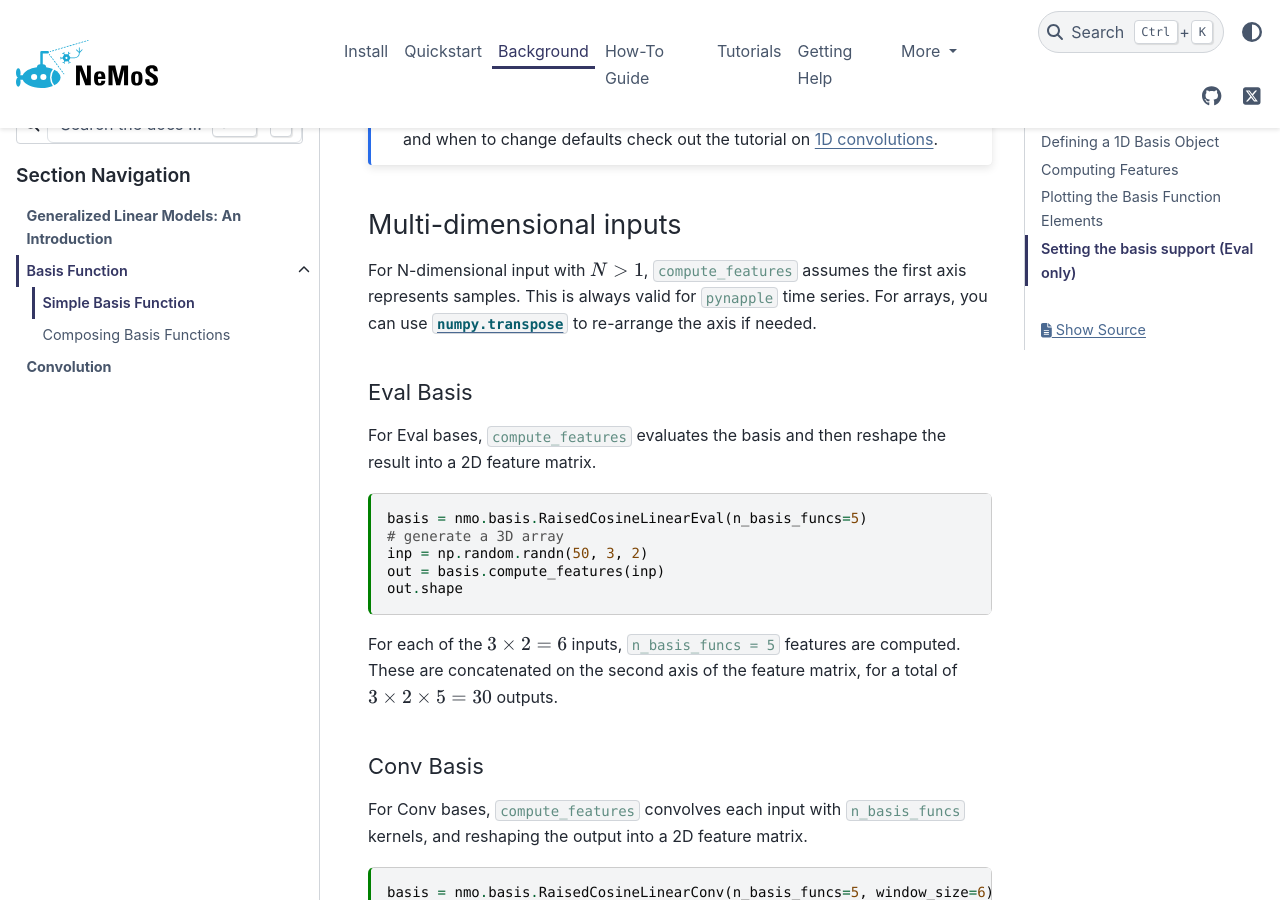
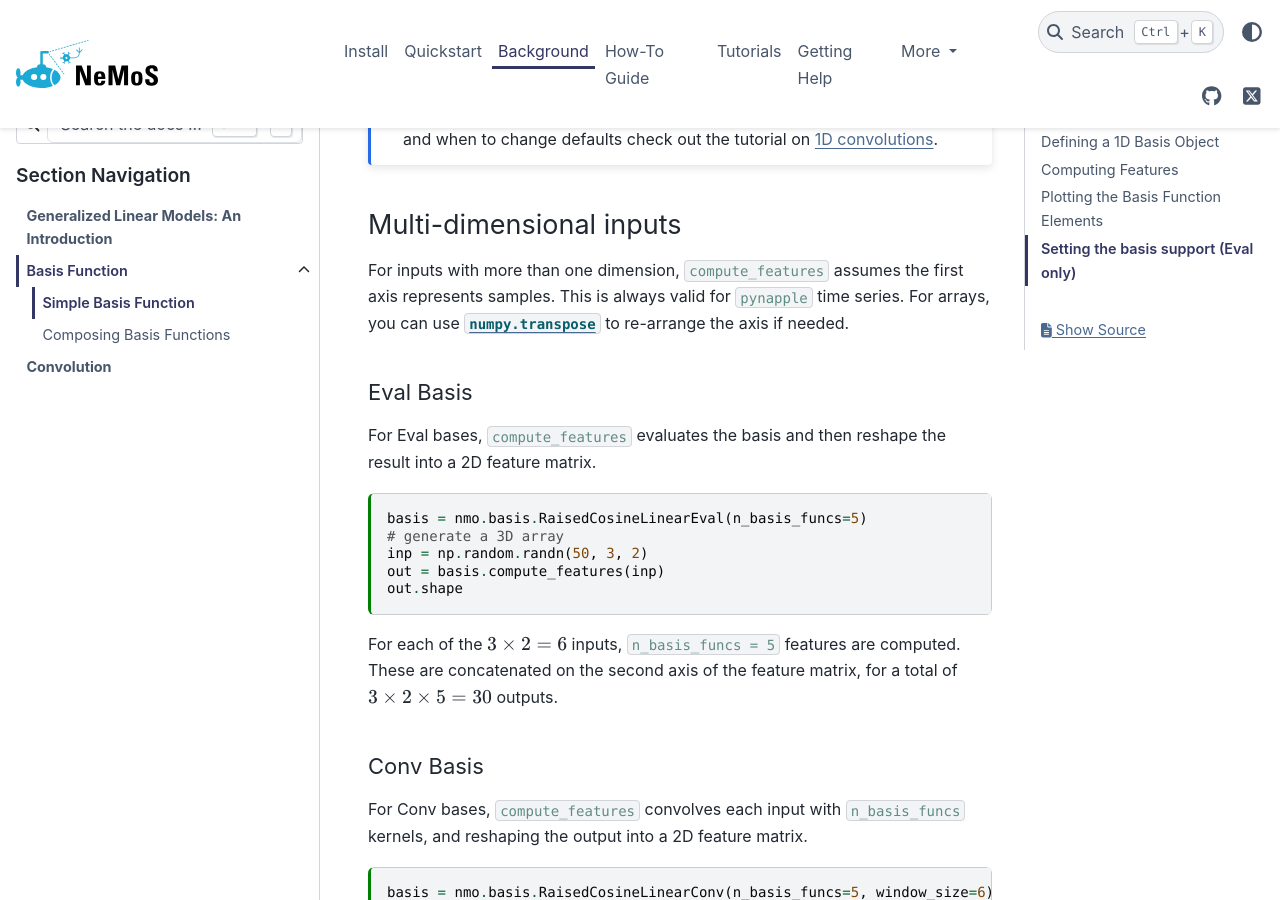
Before and after one commit to flatironinstitute/nemos, a Sphinx documentation site: the page built from docs/background/basis/plot_01_1D_basis_function.md, in a window 1280 px wide and 900 px high, scrolled down 2263 px. Built offline with Sphinx 7.4.7 and the PyData theme 0.15.4, drawn with Linux system fonts in a browser that asks for light colours.

Commit message:
Update docs/background/basis/plot_01_1D_basis_function.md
Co-authored-by: William F. Broderick <billbrod@gmail.com>

```diff
--- a/docs/background/basis/plot_01_1D_basis_function.md
+++ b/docs/background/basis/plot_01_1D_basis_function.md
@@ -137,7 +137,7 @@
 :::
 
 ### Multi-dimensional inputs
-For N-dimensional input with $N>1$, `compute_features` assumes the first axis represents samples. This is always valid for `pynapple` time series. For arrays, you can use [`numpy.transpose`](https://numpy.org/doc/stable/reference/generated/numpy.transpose.html) to re-arrange the axis if needed.
+For inputs with more than one dimension, `compute_features` assumes the first axis represents samples. This is always valid for `pynapple` time series. For arrays, you can use [`numpy.transpose`](https://numpy.org/doc/stable/reference/generated/numpy.transpose.html) to re-arrange the axis if needed.
 
 #### Eval Basis
 
```
